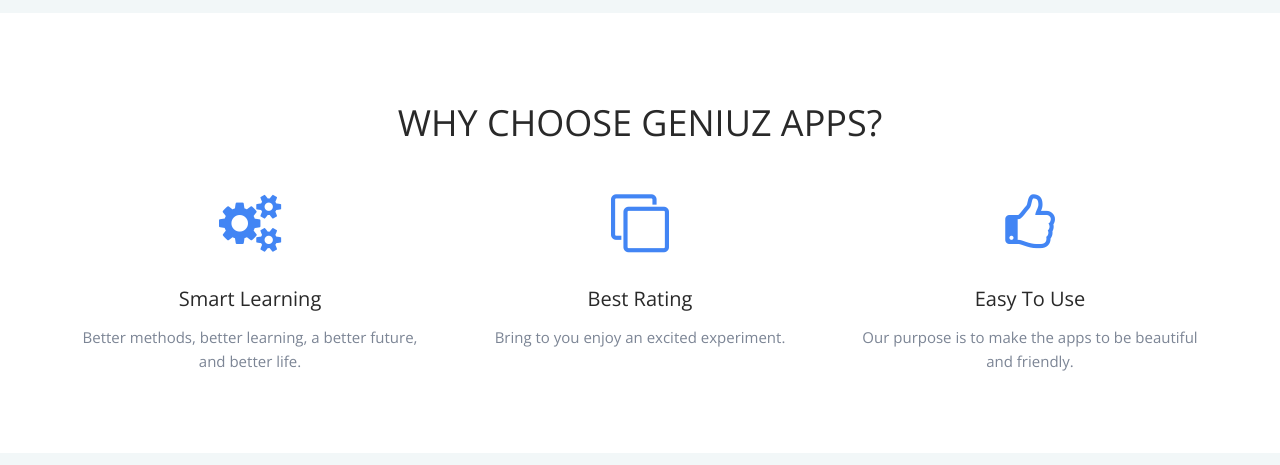
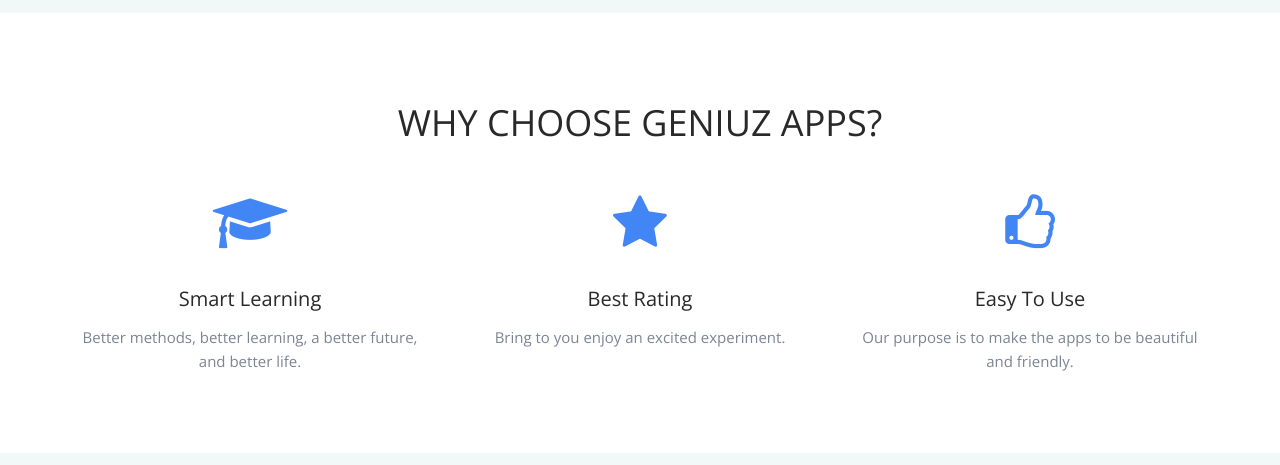
Before and after one commit to duocnguyen6799/zstar_app, a website with bundled scripts: page index.html in a window 1280 px wide. Shown: the part 721-1186 px from the top of the page. Built offline with nearby package versions, Linux system fonts and the light colour scheme.

Commit message:
Add favicon and change feature icons

```diff
--- a/index.html
+++ b/index.html
@@ -8,6 +8,8 @@
     <meta name="description" content="">
 
     <title>GENIUZ APPS</title>
+
+	<link rel="icon" type="image/x-icon" href="images/favicon.ico">
 
     <!-- Loading Bootstrap -->
     <link href="css/bootstrap.css" rel="stylesheet">
@@ -181,7 +183,7 @@
 					<div class="about-box">
 
 						<div class="hi-icon-wrap hi-icon-effect-8">
-							<i class="fa fa-cogs hi-icon"></i>
+							<i class="fa fa-graduation-cap"></i>
 						</div>
 
 						<h3>Smart Learning</h3>
@@ -198,7 +200,7 @@
 					<div class="about-box">
 
 						<div class="hi-icon-wrap hi-icon-effect-8">
-							<i class="fa fa-clone hi-icon"></i>
+							<i class="fa fa-star"></i>
 						</div>
 
 						<h3>Best Rating</h3>
```
Also changed, not shown: images/favicon.ico (added), images/ic_geniuz.png (added).
